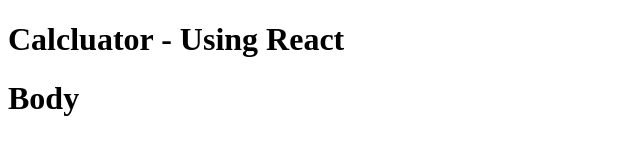
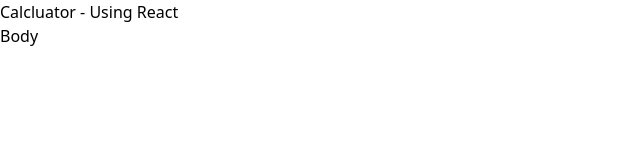
Before and after one commit to Adarsha-React/ReactCalculator, a React app: page / in a window 1280 px wide. Shown: the whole page, without its empty margins (0-640 px from the left). Built offline with nearby package versions, Linux system fonts and the light colour scheme.

Commit message:
Configurred TailwindCSS

```diff
--- a/index.css
+++ b/index.css
@@ -0,0 +1,3 @@
+@tailwind base;
+@tailwind components;
+@tailwind utilities;
--- a/index.html
+++ b/index.html
@@ -4,6 +4,7 @@
     <meta charset="UTF-8" />
     <meta name="viewport" content="width=device-width, initial-scale=1.0" />
     <title>Calculator</title>
+    <link href="index.css" rel="stylesheet" />
   </head>
   <body>
     <div id="root">Not Rendered</div>
--- a/package.json
+++ b/package.json
@@ -14,6 +14,8 @@
   },
   "devDependencies": {
     "parcel": "^2.9.3",
-    "process": "^0.11.10"
+    "postcss": "^8.4.27",
+    "process": "^0.11.10",
+    "tailwindcss": "^3.3.3"
   }
 }
--- /dev/null
+++ b/tailwind.config.js
@@ -0,0 +1,8 @@
+/** @type {import('tailwindcss').Config} */
+module.exports = {
+  content: ["./src/**/*.{html,js,ts,jsx,tsx}"],
+  theme: {
+    extend: {},
+  },
+  plugins: [],
+};
```
Also changed, not shown: .postcssrc (added), 1 other file.
